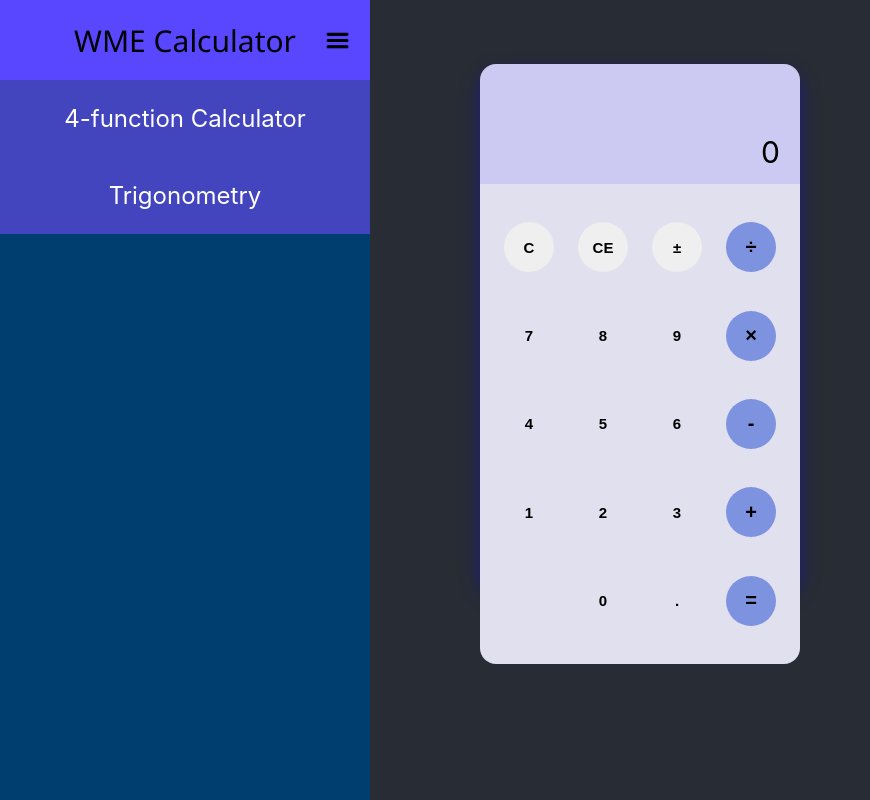
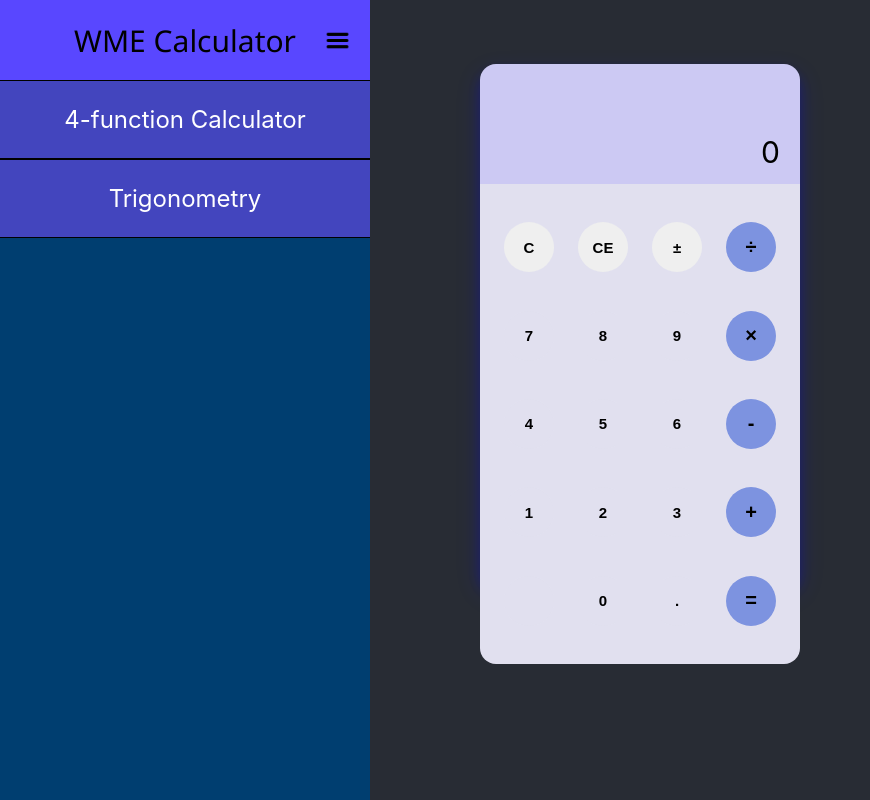
Before and after one commit to WaddyLeonvil/ReactCalculator, a React (Create React App) app: page / in a window 1280 px wide. Shown: the whole page, without its empty margins (0-870 px from the left). Built offline with nearby package versions, Linux system fonts and the light colour scheme.

Commit message:
Update Sidebar.css

```diff
--- a/src/Components/Sidebar.css
+++ b/src/Components/Sidebar.css
@@ -32,6 +32,8 @@
     display: inline-block;
     background-color: #4345be;
     color: white;
+    border-top: solid 1px black;
+    border-bottom: solid 1px black;
     font-size: 24px;
     justify-content: center;
     align-items: center;
```
